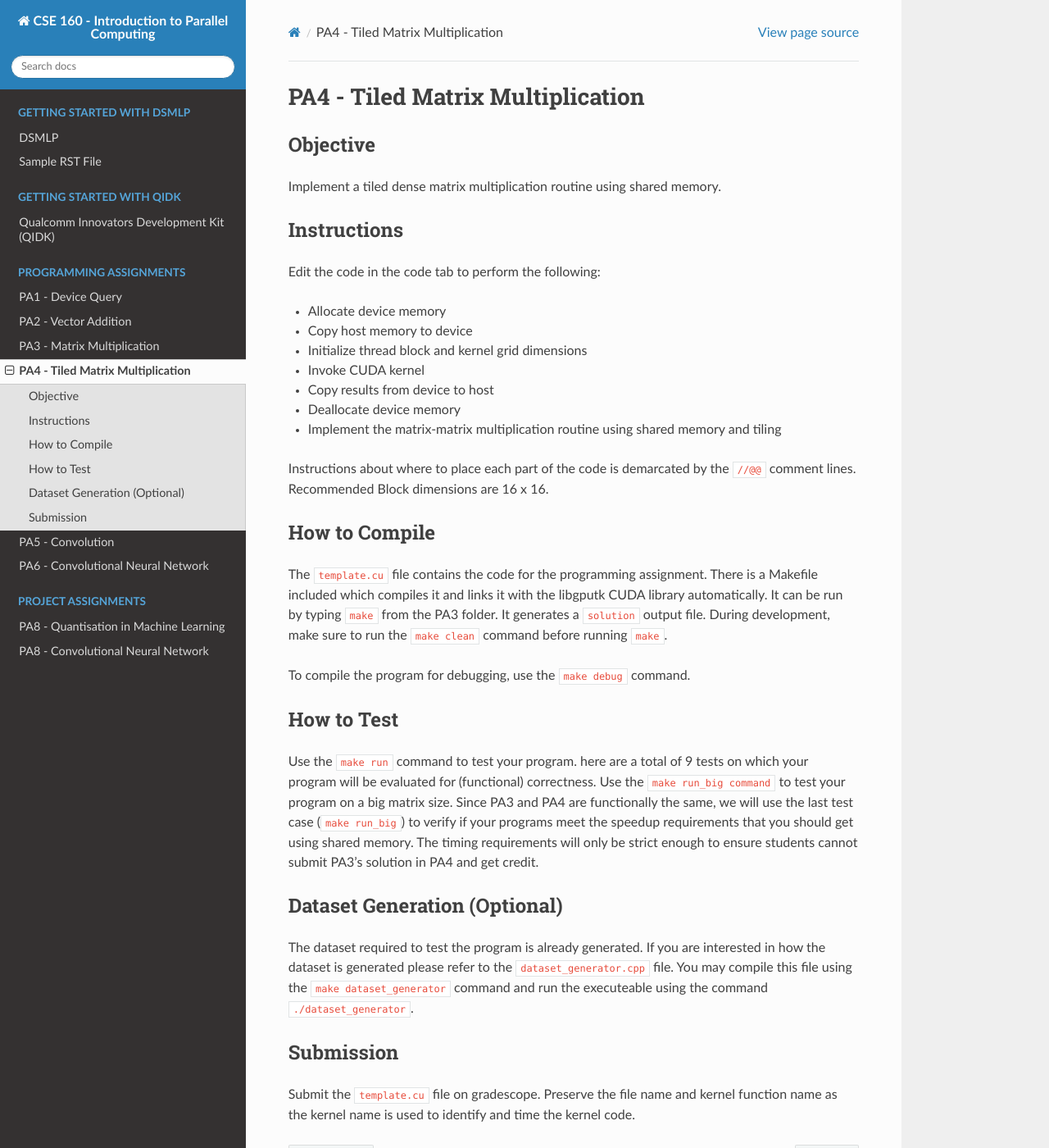
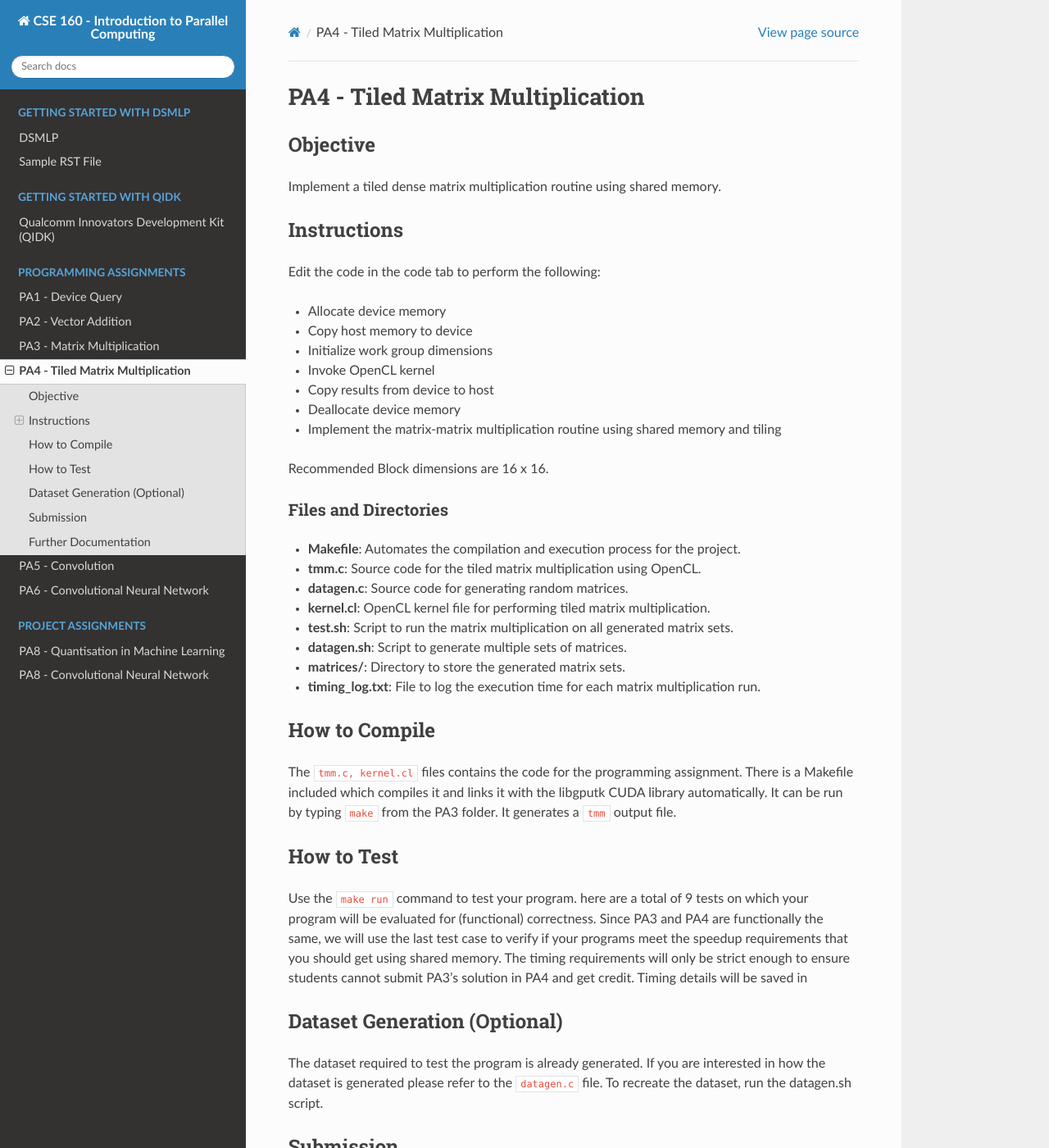
Before and after one commit to KastnerRG/cse160-docs, a Sphinx documentation site: the page built from docs/source/PA4.rst, in a window 1280 px wide and 1400 px high. Shown: the whole window at 82% size. Built offline with Sphinx 7.4.7 and the Read the Docs theme 2.0.0, drawn with Linux system fonts in a browser that asks for light colours; formulas are drawn with MathJax 3; some of the changed text lies outside the part shown.

Commit message:
updated PA4 docs

```diff
--- a/docs/source/PA4.rst
+++ b/docs/source/PA4.rst
@@ -12,28 +12,66 @@ Edit the code in the code tab to perform the following:
 
 * Allocate device memory
 * Copy host memory to device
-* Initialize thread block and kernel grid dimensions
-* Invoke CUDA kernel
+* Initialize work group dimensions
+* Invoke OpenCL kernel
 * Copy results from device to host
 * Deallocate device memory
 * Implement the matrix-matrix multiplication routine using shared memory and tiling
 
-Instructions about where to place each part of the code is demarcated by the :code:`//@@` comment lines. Recommended Block dimensions are 16 x 16.
+Recommended Block dimensions are 16 x 16.
+
+Files and Directories
+---------------------
+
+- **Makefile**: Automates the compilation and execution process for the project.
+- **tmm.c**: Source code for the tiled matrix multiplication using OpenCL.
+- **datagen.c**: Source code for generating random matrices.
+- **kernel.cl**: OpenCL kernel file for performing tiled matrix multiplication.
+- **test.sh**: Script to run the matrix multiplication on all generated matrix sets.
+- **datagen.sh**: Script to generate multiple sets of matrices.
+- **matrices/**: Directory to store the generated matrix sets.
+- **timing_log.txt**: File to log the execution time for each matrix multiplication run.
 
 How to Compile
 ^^^^^^^^^^^^^^
-The :code:`template.cu` file contains the code for the programming assignment. There is a Makefile included which compiles it and links it with the libgputk CUDA library automatically. It can be run by typing :code:`make` from the PA3 folder. It generates a :code:`solution` output file. During development, make sure to run the :code:`make clean` command before running :code:`make`.
-
-To compile the program for debugging, use the :code:`make debug` command.
+The :code:`tmm.c, kernel.cl` files contains the code for the programming assignment. There is a Makefile included which compiles it and links it with the libgputk CUDA library automatically. It can be run by typing :code:`make` from the PA3 folder. It generates a :code:`tmm` output file.
 
 How to Test
 ^^^^^^^^^^^
-Use the :code:`make run` command to test your program. here are a total of 9 tests on which your program will be evaluated for (functional) correctness. Use the :code:`make run_big command` to test your program on a big matrix size. Since PA3 and PA4 are functionally the same, we will use the last test case (:code:`make run_big`) to verify if your programs meet the speedup requirements that you should get using shared memory. The timing requirements will only be strict enough to ensure students cannot submit PA3's solution in PA4 and get credit.
+Use the :code:`make run` command to test your program. here are a total of 9 tests on which your program will be evaluated for (functional) correctness. Since PA3 and PA4 are functionally the same, we will use the last test case to verify if your programs meet the speedup requirements that you should get using shared memory. The timing requirements will only be strict enough to ensure students cannot submit PA3's solution in PA4 and get credit.
+Timing details will be saved in
 
 Dataset Generation (Optional)
 ^^^^^^^^^^^^^^^^^^^^^^^^^^^^^
-The dataset required to test the program is already generated. If you are interested in how the dataset is generated please refer to the :code:`dataset_generator.cpp` file. You may compile this file using the :code:`make dataset_generator` command and run the executeable using the command :code:`./dataset_generator`.
+The dataset required to test the program is already generated. If you are interested in how the dataset is generated please refer to the :code:`datagen.c` file. To recreate the dataset, run the datagen.sh script.
 
 Submission
 ^^^^^^^^^^
-Submit the :code:`template.cu` file on gradescope. Preserve the file name and kernel function name as the kernel name is used to identify and time the kernel code.
+Submit the :code:`tmm.c` and :code:`kernel.cl` files on Gradescope. Preserve the file name and kernel file name as the kernel name is used to identify and time the kernel code.
+
+Further Documentation
+^^^^^^^^^^^^^^^^^^^^^
+
+    **float** allocateMatrix(int rows, int cols):
+        Allocates memory for a 2D matrix with the given number of rows and columns.
+        Returns a pointer to the allocated matrix.
+
+    **void generateRandomMatrix(float** matrix, int rows, int cols):
+        Fills a given matrix with random float values.
+        Each element in the matrix is assigned a random float value between 0 and 1.
+
+    **float** multiplyMatrices(float** A, int A_rows, int A_cols, float** B, int B_cols):
+        Multiplies two matrices A and B.
+        A has dimensions A_rows x A_cols and B has dimensions A_cols x B_cols.
+        Returns a new matrix C that is the product of A and B with dimensions A_rows x B_cols.
+
+    **void saveMatrixToFile(const char* filename, float** matrix, int rows, int cols):
+        Saves a given matrix to a file specified by filename.
+        The matrix is written to the file with each element separated by a space and each row on a new line.
+
+    **int main(int argc, char* argv[]):
+        The entry point of the program.
+        Expects three command-line arguments representing the dimensions of the matrices: A (rows of matrix1), B (columns of matrix1 and rows of matrix2), and C (columns of matrix2).
+        Allocates and generates two random matrices of sizes A x B and B x C.
+        Multiplies these matrices and saves the result in three files: A.txt, B.txt, and C.txt.
+        Frees the allocated memory for all matrices before exiting.
```
